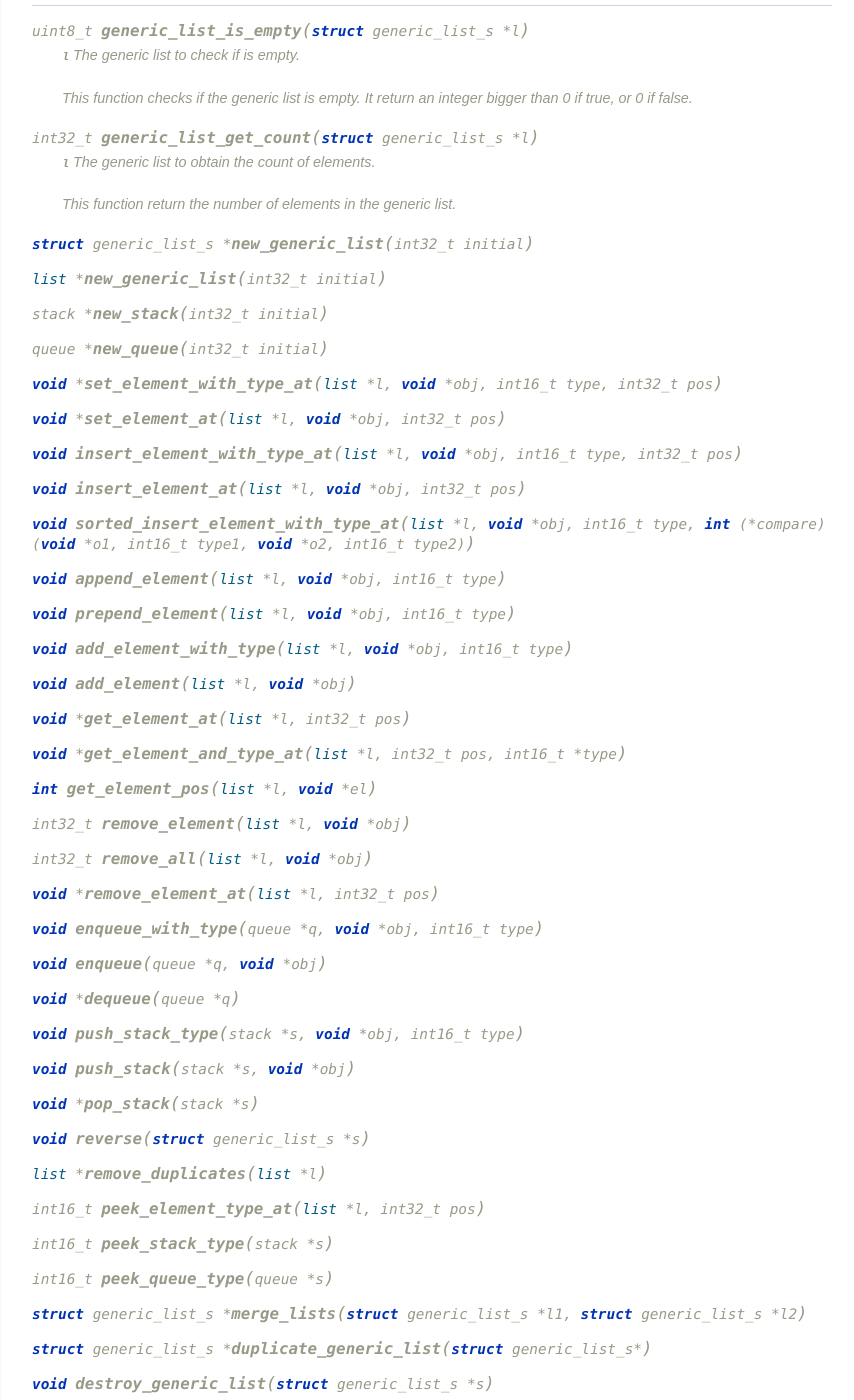
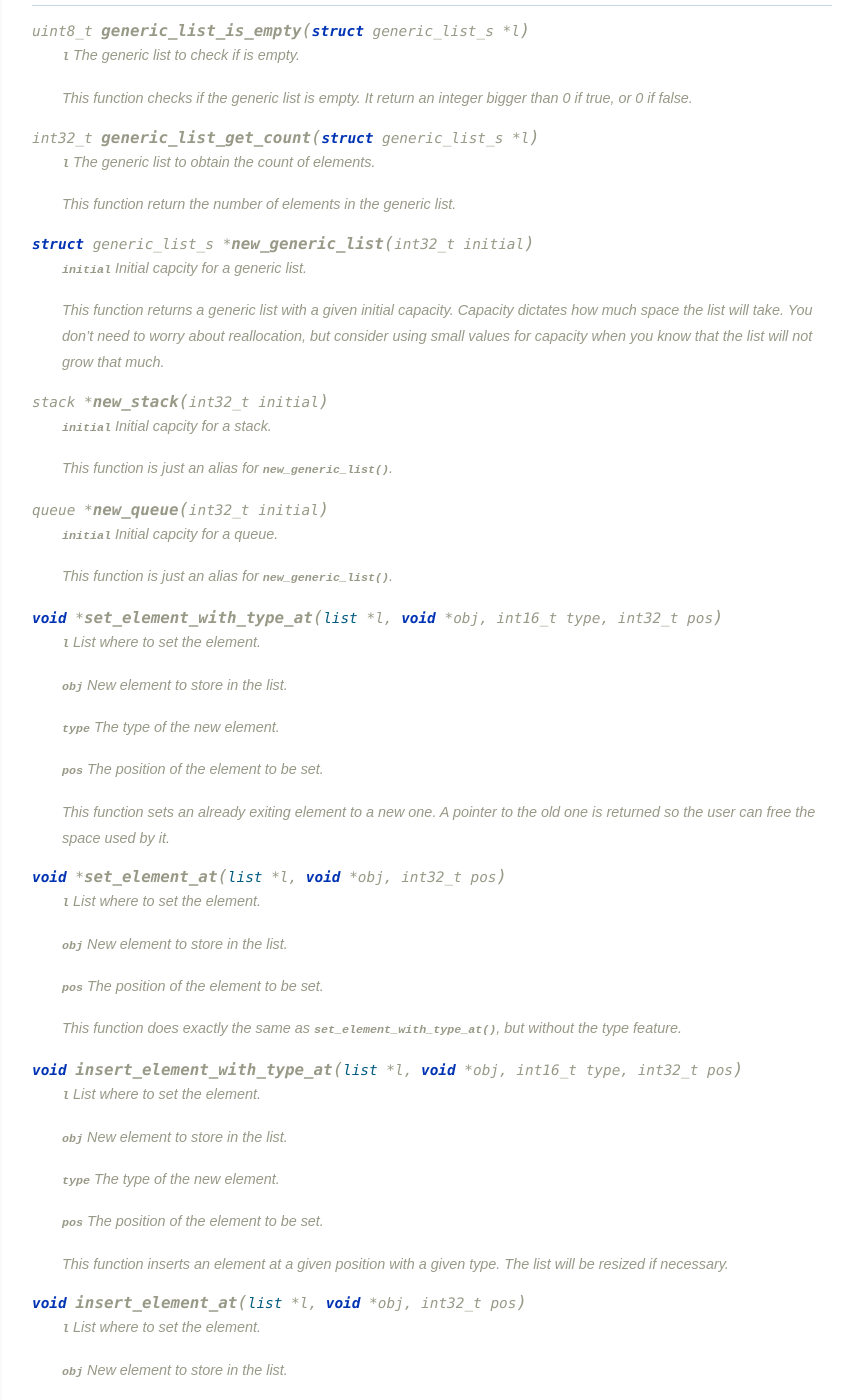
Before and after one commit to nullable/libxmlquery, a Sphinx documentation site: the page built from documentation/data_structures/datastructures.rst, in a window 1280 px wide and 1400 px high, scrolled down 957 px. Shown: the whole window, without its empty margins (298-1152 px from the left). Built offline with Sphinx 7.4.7, drawn with Linux system fonts in a browser that asks for light colours; pages that are not in the unit, such as notebooks, are missing from menus; some of the changed text lies outside the part shown.

Commit message:
sorted_insert_with_type(_at)

```diff
--- a/documentation/data_structures/datastructures.rst
+++ b/documentation/data_structures/datastructures.rst
@@ -58,17 +58,69 @@
    This function return the number of elements in the generic list.
 
 .. c:function:: struct generic_list_s *new_generic_list(int32_t initial)
-.. c:function:: list* new_generic_list(int32_t initial)
+
+   :c:member:`initial` Initial capcity for a generic list.
+
+   This function returns a generic list with a given initial capacity. Capacity dictates how much space the list will take. You don't need to
+   worry about reallocation, but consider using small values for capacity when you know that the list will not grow that much.
+
 .. c:function:: stack* new_stack(int32_t initial)
+
+   :c:member:`initial` Initial capcity for a stack.
+
+   This function is just an alias for :c:func:`new_generic_list`.
+
 .. c:function:: queue* new_queue(int32_t initial)
 
+   :c:member:`initial` Initial capcity for a queue.
+
+   This function is just an alias for :c:func:`new_generic_list`.
+
 .. c:function:: void* set_element_with_type_at(list *l, void* obj, int16_t type, int32_t pos)
+
+   :c:member:`l` List where to set the element.
+
+   :c:member:`obj` New element to store in the list.
+
+   :c:member:`type` The type of the new element.
+
+   :c:member:`pos` The position of the element to be set.
+
+   This function sets an already exiting element to a new one. A pointer to the old one is returned so the user can free the space used by it.
+
 .. c:function:: void* set_element_at(list *l, void* obj, int32_t pos)
 
+   :c:member:`l` List where to set the element.
+
+   :c:member:`obj` New element to store in the list.
+
+   :c:member:`pos` The position of the element to be set.
+
+   This function does exactly the same as :c:func:`set_element_with_type_at`, but without the type feature.
+
 .. c:function:: void insert_element_with_type_at(list* l, void* obj, int16_t type, int32_t pos)
+
+   :c:member:`l` List where to set the element.
+
+   :c:member:`obj` New element to store in the list.
+
+   :c:member:`type` The type of the new element.
+
+   :c:member:`pos` The position of the element to be set.
+
+   This function inserts an element at a given position with a given type. The list will be resized if necessary.
+
 .. c:function:: void insert_element_at(list* l, void* obj, int32_t pos)
 
-.. c:function:: void sorted_insert_element_with_type_at(list* l, void* obj, int16_t type, int(*compare)(void* o1, int16_t type1, void* o2, int16_t type2))
+   :c:member:`l` List where to set the element.
+
+   :c:member:`obj` New element to store in the list.
+
+   :c:member:`pos` The position of the element to be set.
+
+   This function does exactly the same thing as :c:func:`insert_element_with_type_at`, but without the type feature.
+
+.. c:function:: void sorted_insert_element_with_type(list* l, void* obj, int16_t type, int(*compare)(void* o1, int16_t type1, void* o2, int16_t type2))
 
 .. c:function:: void append_element(list* l, void* obj, int16_t type)
 .. c:function:: void prepend_element(list* l, void* obj, int16_t type)
```
Also changed, not shown: other parts of documentation/data_structures/datastructures.rst (+4 -4 lines), documentation/parser/parser.rst (+36 -3 lines), 3 other files.
